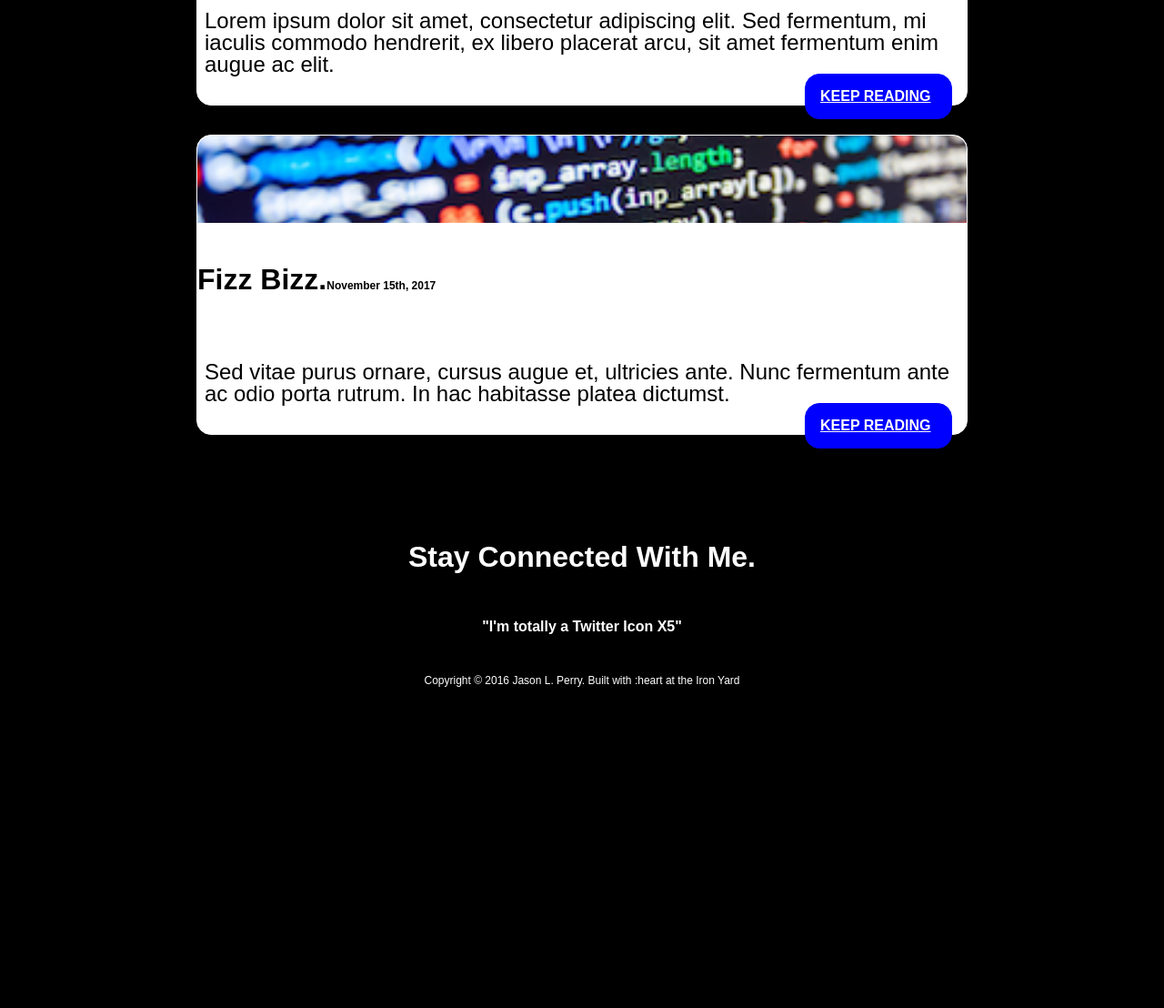
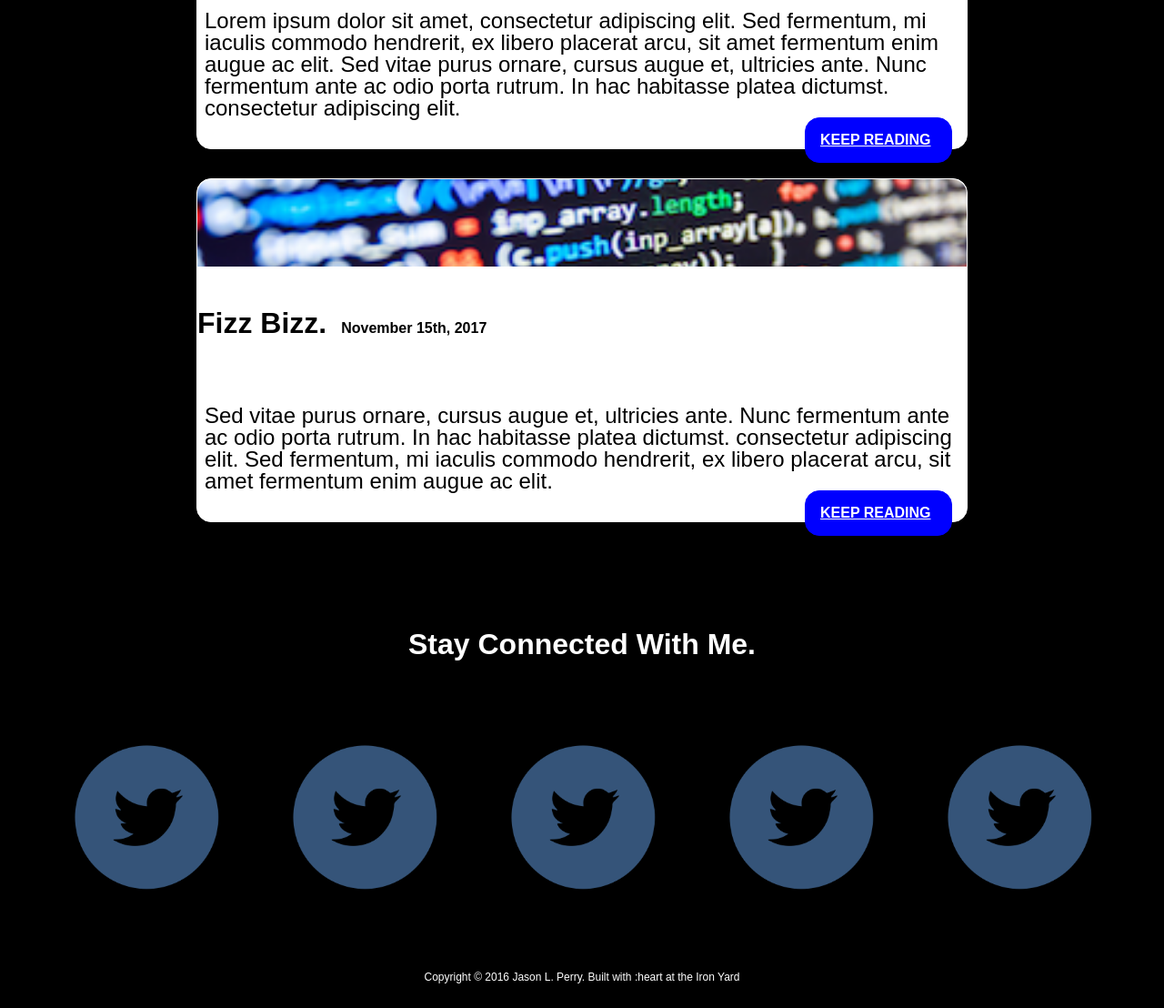
Before and after one commit to jfordnose64/portfolio, a website: page public/index.html in a window 1280 px wide. Shown: the part 968-2076 px from the top of the page at 91% size. Before the commit the page ends 1750 px from the top, so only its background shows below. Drawn offline with Linux system fonts and the light colour scheme.

Commit message:
added twitter icons

```diff
--- a/public/index.html
+++ b/public/index.html
@@ -45,6 +45,9 @@
           Lorem ipsum dolor sit amet, consectetur adipiscing elit. Sed
           fermentum, mi iaculis commodo hendrerit, ex libero placerat arcu, sit
           amet fermentum enim augue ac elit.
+          Sed vitae purus ornare, cursus augue et, ultricies ante. Nunc
+          fermentum ante ac odio porta rutrum. In hac habitasse platea dictumst.
+          consectetur adipiscing elit.
         </p>
         <p class="reading">KEEP READING</p>
       </nav>
@@ -57,13 +60,33 @@
         <p class="lorem">
           Sed vitae purus ornare, cursus augue et, ultricies ante. Nunc
           fermentum ante ac odio porta rutrum. In hac habitasse platea dictumst.
+          consectetur adipiscing elit. Sed
+          fermentum, mi iaculis commodo hendrerit, ex libero placerat arcu, sit
+          amet fermentum enim augue ac elit.
+        </p>
         </p>
         <p class="reading">KEEP READING</p>
       </nav>
     </section>
     <footer class="footer">
       <h1 class="stay_con">Stay Connected With Me.</h1>
-      <h2>"I'm totally a Twitter Icon X5"</h2>
+      <ul class="twitter_icon">
+        <li>
+          <img src="./images/twitter_icon.png" alt="twitter_icon" />
+        </li>
+        <li>
+          <img src="./images/twitter_icon.png" alt="twitter_icon" />
+        </li>
+        <li>
+          <img src="./images/twitter_icon.png" alt="twitter_icon" />
+        </li>
+        <li>
+          <img src="./images/twitter_icon.png" alt="twitter_icon" />
+        </li>
+        <li>
+          <img src="./images/twitter_icon.png" alt="twitter_icon" />
+        </li>
+      </ul>
       <p class="sp">
         Copyright © 2016 Jason L. Perry. Built with :heart at the Iron Yard
       </p>
--- a/public/screen.css
+++ b/public/screen.css
@@ -142,7 +142,8 @@ nav > h1 {
 }
 
 .h2 {
-  font-size: 0.75rem;
+  font-size: 1rem;
+  padding-left: 1rem;
 }
 
 .header_img {
```
Also changed, not shown: public/images/twitter_icon.png (added).
